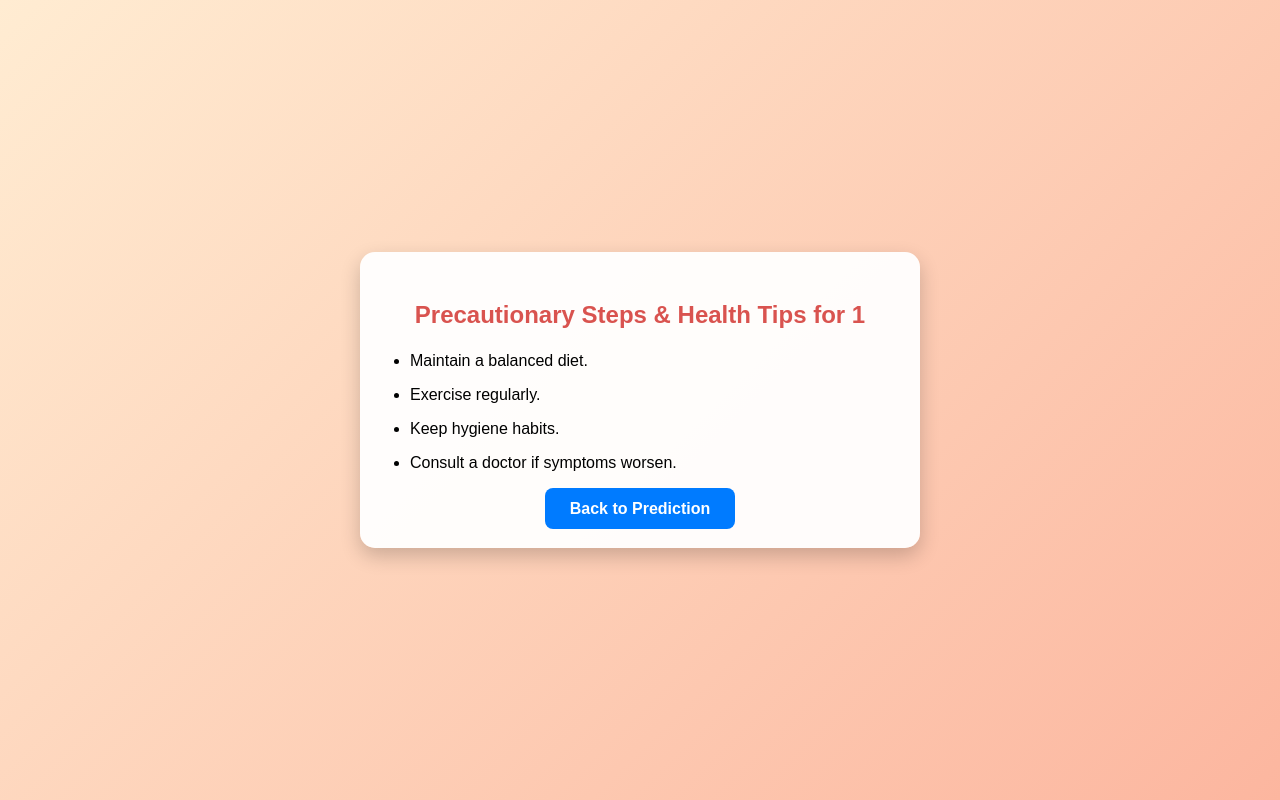
After one commit to Sanjana-nn2/disease-prediction, a Flask app: page /tips/1 in a window 1280 px wide. The commit adds this page. Run offline with Flask 3, Linux system fonts and the light colour scheme; the visitor is signed in with stand-in values (Sample User, id 1); parts of the project's set-up code (start-up, migrations or seed data) failed here and were passed over.

Commit message:
Updated disease prediction with health tips and navigation

```diff
--- a/app.py
+++ b/app.py
@@ -7,7 +7,6 @@ app.secret_key = 'your_secret_key'
 CORS(app)
 
 # ---------------- USER FUNCTIONS ---------------- #
-
 def load_users():
     file_path = 'users.json'
     if not os.path.exists(file_path):
@@ -23,12 +22,10 @@ def save_users(users):
     with open('users.json', 'w') as f:
         json.dump(users, f, indent=4)
 
-USER_CREDENTIALS = load_users()
-
 def add_user(username, password):
     users = load_users()
     if username in users:
-        return False  # already exists
+        return False
     users[username] = password
     save_users(users)
     return True
@@ -41,11 +38,12 @@ with open('model/label_map.json') as f:
     labels = json.load(f)['classes']
 
 # ---------------- ROUTES ---------------- #
-
-# 🏠 Homepage route
 @app.route('/')
 def home():
-    return render_template('home.html')  # this will be your new first page
+    return render_template('home.html')
+@app.route('/dashboard')
+def dashboard():
+    return render_template('dashboard.html')
 
 @app.route('/login', methods=['GET', 'POST'])
 def login():
@@ -53,10 +51,9 @@ def login():
     if request.method == 'POST':
         username = request.form['username']
         password = request.form['password']
-
         if username in users and users[username] == password:
             session['user'] = username
-            return redirect(url_for('predict_page'))
+            return render_template('dashboard.html', username=username)
         else:
             return render_template('login.html', error="Invalid username or password")
     return render_template('login.html')
@@ -77,9 +74,29 @@ def logout():
     session.pop('user', None)
     return redirect(url_for('login'))
 
-# 🔮 Prediction page (old index.html)
-@app.route('/predict')
-def predict_page():
+
+@app.route('/tips/<disease>')
+def health_tips(disease):
+    if 'user' not in session:
+        return redirect(url_for('login'))
+
+    tips_dict = {
+        'flu': ["Drink plenty of fluids.", "Get enough rest.", "Avoid contact with others.", "Take antiviral medications if prescribed.", "Maintain proper hygiene like frequent handwashing."],
+        'malaria': ["Use mosquito nets while sleeping.", "Take prescribed antimalarial medications on time.", "Avoid mosquito-prone areas and stagnant water.", "Stay hydrated and rest adequately.", "Wear full-sleeved clothing to prevent mosquito bites."],
+        'dengue': ["Avoid mosquito bites using nets, repellents, and long clothing.", "Stay hydrated and drink ORS if needed.", "Rest as much as possible.", "Monitor platelet counts regularly.", "Avoid self-medicating with painkillers like aspirin."],
+        'typhoid': ["Drink safe, boiled, or filtered water.", "Maintain proper hand hygiene before eating.", "Eat freshly cooked, clean food.", "Take prescribed antibiotics completely.", "Avoid street food or unhygienic restaurants."],
+        'urinary tract infection': ["Drink plenty of water to flush out bacteria.", "Urinate frequently and do not hold it for long.", "Maintain proper genital hygiene.", "Wear loose cotton clothing.", "Take prescribed antibiotics as directed by your doctor."],
+        'viral fever': ["Take adequate rest and avoid stress.", "Drink fluids regularly.", "Use paracetamol if fever is high (as prescribed).", "Avoid cold drinks and heavy food.", "Consult a doctor if symptoms persist beyond a few days."],
+        'common cold': ["Drink warm fluids like tea and soup.", "Rest and sleep well.", "Use saline nasal drops to relieve congestion.", "Avoid cold exposure and maintain room humidity.", "Wash hands frequently to prevent spreading infection."],
+        'default': ["Maintain a balanced diet.", "Exercise regularly.", "Keep hygiene habits.", "Consult a doctor if symptoms worsen."]
+    }
+
+    tips = tips_dict.get(disease.lower(), tips_dict['default'])
+    return render_template('health_tips.html', disease=disease, tips=tips)
+
+
+@app.route('/index')
+def index():
     if 'user' not in session:
         return redirect(url_for('login'))
     return render_template('index.html')
@@ -104,7 +121,6 @@ def predict():
     pred_idx = model.predict(x)[0]
     pred_label = labels[int(pred_idx)]
 
-    probs = None
     try:
         probs = model.predict_proba(x).tolist()[0]
     except Exception:
--- /dev/null
+++ b/templates/health_tips.html
@@ -0,0 +1,74 @@
+<!DOCTYPE html>
+<html lang="en">
+<head>
+    <meta charset="UTF-8">
+    <meta name="viewport" content="width=device-width, initial-scale=1.0">
+    <title>{{ disease }} - Health Tips</title>
+    <link rel="stylesheet" href="{{ url_for('static', filename='css/styles.css') }}">
+    <style>
+        body {
+            font-family: "Poppins", sans-serif;
+            display: flex;
+            justify-content: center;
+            align-items: center;
+            min-height: 100vh;
+            margin: 0;
+            background: linear-gradient(135deg, #ffecd2, #fcb69f);
+        }
+
+        .tips-card {
+            background: rgba(255, 255, 255, 0.95);
+            padding: 30px;
+            border-radius: 15px;
+            max-width: 500px;
+            width: 90%;
+            box-shadow: 0 8px 20px rgba(0, 0, 0, 0.2);
+            text-align: center;
+        }
+
+        h2 {
+            color: #d9534f;
+            margin-bottom: 20px;
+        }
+
+        ul {
+            text-align: left;
+            padding-left: 20px;
+            margin-bottom: 25px;
+        }
+
+        li {
+            margin-bottom: 10px;
+            font-size: 16px;
+            line-height: 1.5;
+        }
+
+        .btn {
+            padding: 12px 25px;
+            border-radius: 8px;
+            background-color: #007bff;
+            color: white;
+            font-weight: 600;
+            text-decoration: none;
+            transition: 0.3s;
+        }
+
+        .btn:hover {
+            background-color: #0056b3;
+        }
+    </style>
+</head>
+<body>
+    <div class="tips-card">
+        <h2>Precautionary Steps & Health Tips for {{ disease }}</h2>
+        <ul>
+            {% for tip in tips %}
+                <li>{{ tip }}</li>
+            {% endfor %}
+        </ul>
+
+        <a href="{{ url_for('index') }}" class="btn">Back to Prediction</a>
+
+    </div>
+</body>
+</html>
--- a/users.json
+++ b/users.json
@@ -2,5 +2,7 @@
     "sanjana": "0000",
     "vinu": "1234567890",
     "kavana": "123",
-    "kav": "211"
+    "kav": "211",
+    "vani": "8959",
+    "megha": "456"
 }
```
Also changed, not shown: static/js/script.js (+16 -7 lines), templates/dashboard.html (added, +66 -0 lines), templates/health.html (added, +61 -0 lines), templates/index.html (line endings or trailing spaces), templates/login.html (line endings or trailing spaces), templates/signup.html (line endings or trailing spaces).
